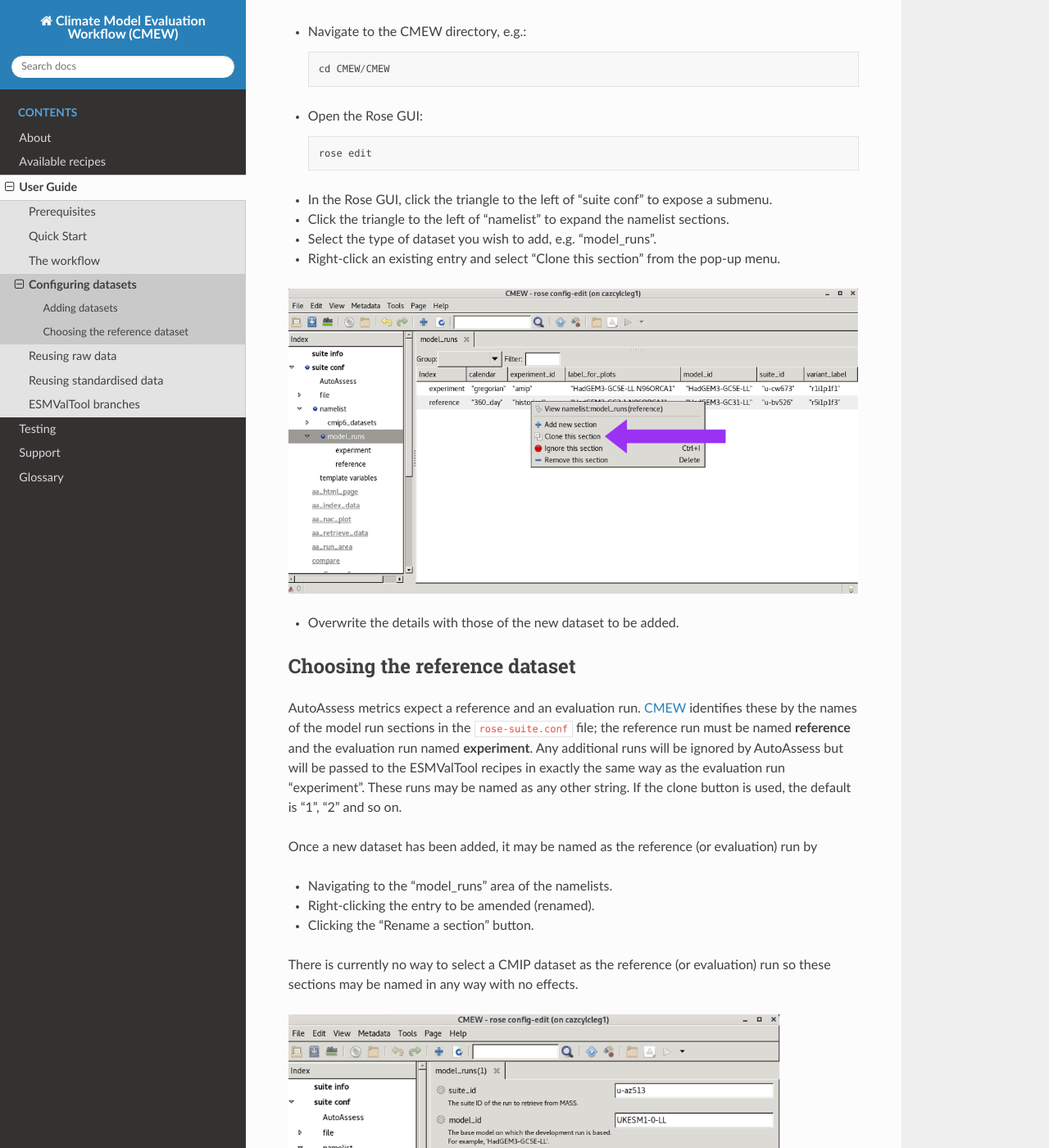
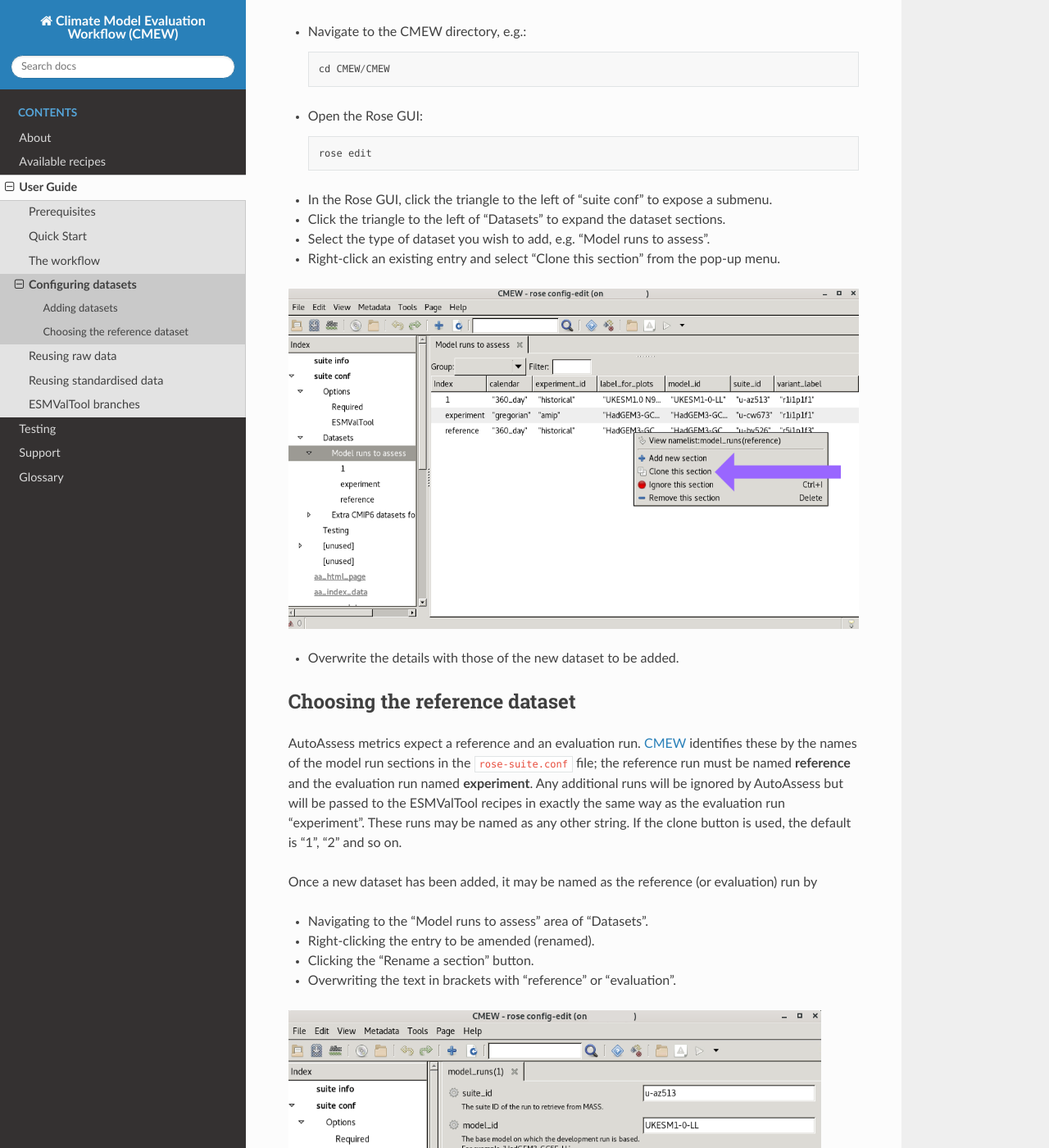
Before and after one commit to MetOffice/CMEW, a Sphinx documentation site: the page built from doc/source/user_guide/configuring_datasets.rst, in a window 1280 px wide and 1400 px high, scrolled down 261 px. Shown: the whole window at 82% size. Built offline with Sphinx 7.4.7 and the Read the Docs theme 3.1.0, drawn with Linux system fonts in a browser that asks for light colours; some of the changed text lies outside the part shown.

Commit message:
#573: Create namespaces of grouped metadata for the rose GUI
* Reorder Rose GUI

* Putting model runs above CMIP6 runs

* config-dump

* Adding TEST and UNITTEST back

* Reordering and naming

* Changes to "configuring datasets" documentation

* Adding detail on choosing reference dataset

* Rose reordering

* Review changes and accompanying image updates

* Extra change

```diff
--- a/doc/source/user_guide/configuring_datasets.rst
+++ b/doc/source/user_guide/configuring_datasets.rst
@@ -25,16 +25,16 @@
 
 * In the Rose GUI, click the triangle to the left of "suite conf" to expose a submenu.
 
-* Click the triangle to the left of "namelist" to expand the namelist sections.
+* Click the triangle to the left of "Datasets" to expand the dataset sections.
 
-* Select the type of dataset you wish to add, e.g. "model_runs".
+* Select the type of dataset you wish to add, e.g. "Model runs to assess".
 
 * Right-click an existing entry and select "Clone this section" from the pop-up menu.
 
 .. image:: images/clone_button.png
    :alt: An image of the Rose GUI showing the "suite conf",
-         with the "namelist" section expanded,
-         the model_runs section of the namelist selected,
+         with the "Datasets" section expanded,
+         the "Model runs to assess" section selected,
          and a pop-up menu over the second entry.
    :width: 800px
 
@@ -54,20 +54,25 @@
 
 Once a new dataset has been added, it may be named as the reference (or evaluation) run by
 
-* Navigating to the "model_runs" area of the namelists.
+* Navigating to the "Model runs to assess" area of "Datasets".
 
 * Right-clicking the entry to be amended (renamed).
 
 * Clicking the "Rename a section" button.
 
+* Overwriting the text in brackets with "reference" or "evaluation".
 
-There is currently no way to select a CMIP dataset as the reference (or evaluation) run
-so these sections may be named in any way with no effects.
 
 .. image:: images/rename_section.png
-   :alt: An image of the Rose GUI showing a pop-up menu over a model_runs entry named "1",
+   :alt: An image of the Rose GUI showing a pop-up menu over a model run named "1",
          with an arrow pointing to the option "Rename a section".
-   :width: 600px
+   :width: 650px
+
+.. image:: images/rename_overwrite.png
+   :alt: An image of a pop-up from the Rose GUI showing a text field entry
+         first filled with "namelist:model_runs(1)",
+         then filled with "namelist:model_runs(reference)".
+   :width: 550px
 
 
 These changes may also be made directly to the ``rose-suite.conf`` file
@@ -79,6 +84,10 @@
    :width: 300px
 
 
+There is currently no way to select a CMIP dataset as the reference (or evaluation) run
+so these sections may be named in any way with no effects.
+
+
 .. warning::
    Currently, the recipe "Radiation Budget" will not allow two datasets
    (such as both a CMIP6 dataset and a model development run)
```
Also changed, not shown: doc/source/user_guide/images/clone_button.png, doc/source/user_guide/images/rename_overwrite.png (added), doc/source/user_guide/images/rename_section.png, 3 other files.
